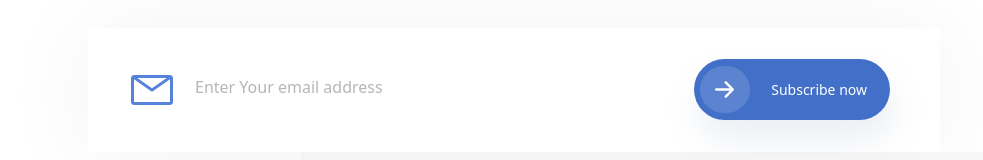
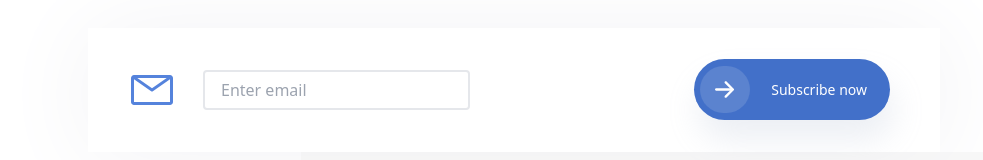
Before and after one commit to Michalskii/Dremo-final, a plain HTML site: page index.html in a window 1280 px wide. Shown: the part 4685-4845 px from the top of the page, without its empty margins (126-1109 px from the left). Drawn offline with nearby package versions, Linux system fonts and the light colour scheme.

Commit message:
input field added (#8)

```diff
--- a/index.html
+++ b/index.html
@@ -671,9 +671,11 @@
               type=""
               class="ml-[43px]"
             ></object>
-            <span class="text-[#B6B6B6] ml-[22px]"
-              >Enter Your email address
-            </span>
+            <input
+              type="email"
+              placeholder="Enter email"
+              class="ml-[30px] appearance-none border-2 border-gray-200 rounded w-full py-2 px-4 text-gray-700 leading-tight focus:outline-none focus:bg-white focus:border-[#4270C9]"
+            />
           </div>
 
           <div class="mr-[50px]">
```
